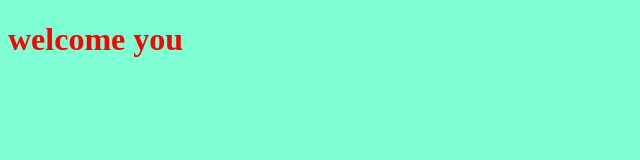
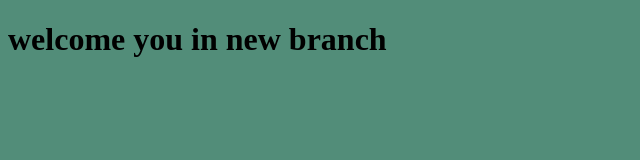
Before and after one commit to abdelrhmanmosa/project, a plain HTML site: page index.html in a window 1280 px wide. Shown: the whole page, without its empty margins (0-640 px from the left). Drawn offline with Linux system fonts and the light colour scheme.

Commit message:
change css file in background-color and h1 color

```diff
--- a/index.html
+++ b/index.html
@@ -10,7 +10,7 @@
 
     <body>
 
-    <h1>welcome you</h1>
+        <h1>welcome you in new branch</h1>
         <script src="app.js"></script>
     </body>
 
--- a/style.css
+++ b/style.css
@@ -1,6 +1,6 @@
 h1 {
-    color: red;
+    color: black;
 }
 body {
-    background-color: aquamarine;
+    background-color: rgb(82, 141, 121);
 }
```
Lines whose indentation alone changed are shown as unchanged.
